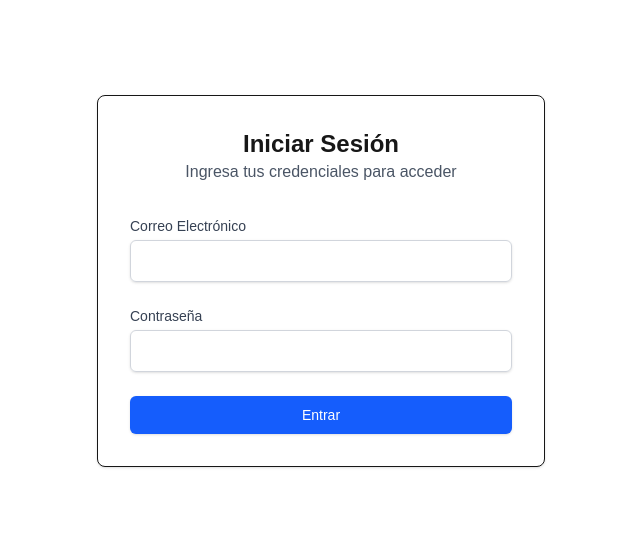
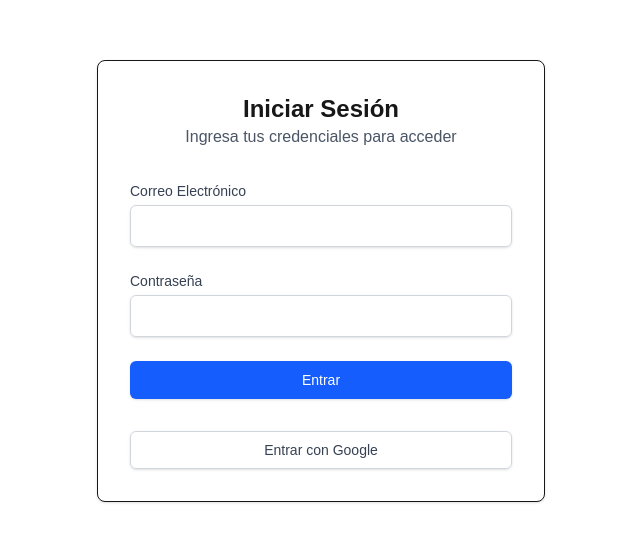
Before and after one commit to EseSx/Agencia-de-Viajes, a Next.js app: page /login in a window 1280 px wide. Shown: the part 119-660 px from the top of the page, without its empty margins (319-959 px from the left). Built offline with nearby package versions, Linux system fonts and the light colour scheme; no server answers.

Commit message:
fix: bugs de login\page.tsx solucionados

```diff
--- a/app/login/page.tsx
+++ b/app/login/page.tsx
@@ -1,4 +1,34 @@
+"use client"
+import React, { useState } from "react";
+import { signIn, signInWithGoogle } from "@/lib/auth";
+import { useRouter } from "next/navigation";
+
 export default function LoginPage() {
+  const [email, setEmail] = useState("")
+  const [password, setPassword] = useState("")
+  const [error, setError] = useState("")
+  const router = useRouter()
+
+  async function handleSubmit(e: React.FormEvent) {
+    e.preventDefault()
+    setError("")
+    try {
+      await signIn(email, password)
+      router.push("/dashboard")
+    } catch {
+      setError("Email o contraseña incorrectos")
+    }
+  }
+
+  async function handleGoogle() {
+    try {
+      await signInWithGoogle()
+      router.push("/dashboard")
+    } catch {
+      setError("Error al iniciar sesión con Google")
+    }
+  }
+
   return (
     <main className="flex min-h-screen flex-col items-center justify-center p-4">
       <div className="w-full max-w-md space-y-8 p-8 border rounded-lg shadow-sm bg-white">
@@ -7,7 +37,11 @@
           <p className="text-gray-600">Ingresa tus credenciales para acceder</p>
         </div>
 
-        <form className="space-y-6">
+        {error && (
+          <p className="text-red-500 text-sm text-center">{error}</p>
+        )}
+
+        <form className="space-y-6" onSubmit={handleSubmit}>
           <div>
             <label htmlFor="email" className="block text-sm font-medium text-gray-700">
               Correo Electrónico
@@ -16,6 +50,8 @@
               id="email"
               type="email"
               required
+              value={email}
+              onChange={e => setEmail(e.target.value)}
               className="mt-1 block w-full px-3 py-2 border border-gray-300 rounded-md shadow-sm focus:outline-none focus:ring-blue-500 focus:border-blue-500"
             />
           </div>
@@ -28,17 +64,26 @@
               id="password"
               type="password"
               required
+              value={password}
+              onChange={e => setPassword(e.target.value)}
               className="mt-1 block w-full px-3 py-2 border border-gray-300 rounded-md shadow-sm focus:outline-none focus:ring-blue-500 focus:border-blue-500"
             />
           </div>
 
           <button
             type="submit"
-            className="w-full flex justify-center py-2 px-4 border border-transparent rounded-md shadow-sm text-sm font-medium text-white bg-blue-600 hover:bg-blue-700 focus:outline-none focus:ring-2 focus:ring-offset-2 focus:ring-blue-500"
+            className="w-full flex justify-center py-2 px-4 border border-transparent rounded-md shadow-sm text-sm font-medium text-white bg-blue-600 hover:bg-blue-700"
           >
             Entrar
           </button>
         </form>
+
+        <button
+          onClick={handleGoogle}
+          className="w-full flex justify-center py-2 px-4 border border-gray-300 rounded-md shadow-sm text-sm font-medium text-gray-700 hover:bg-gray-50"
+        >
+          Entrar con Google
+        </button>
       </div>
     </main>
   );
```
